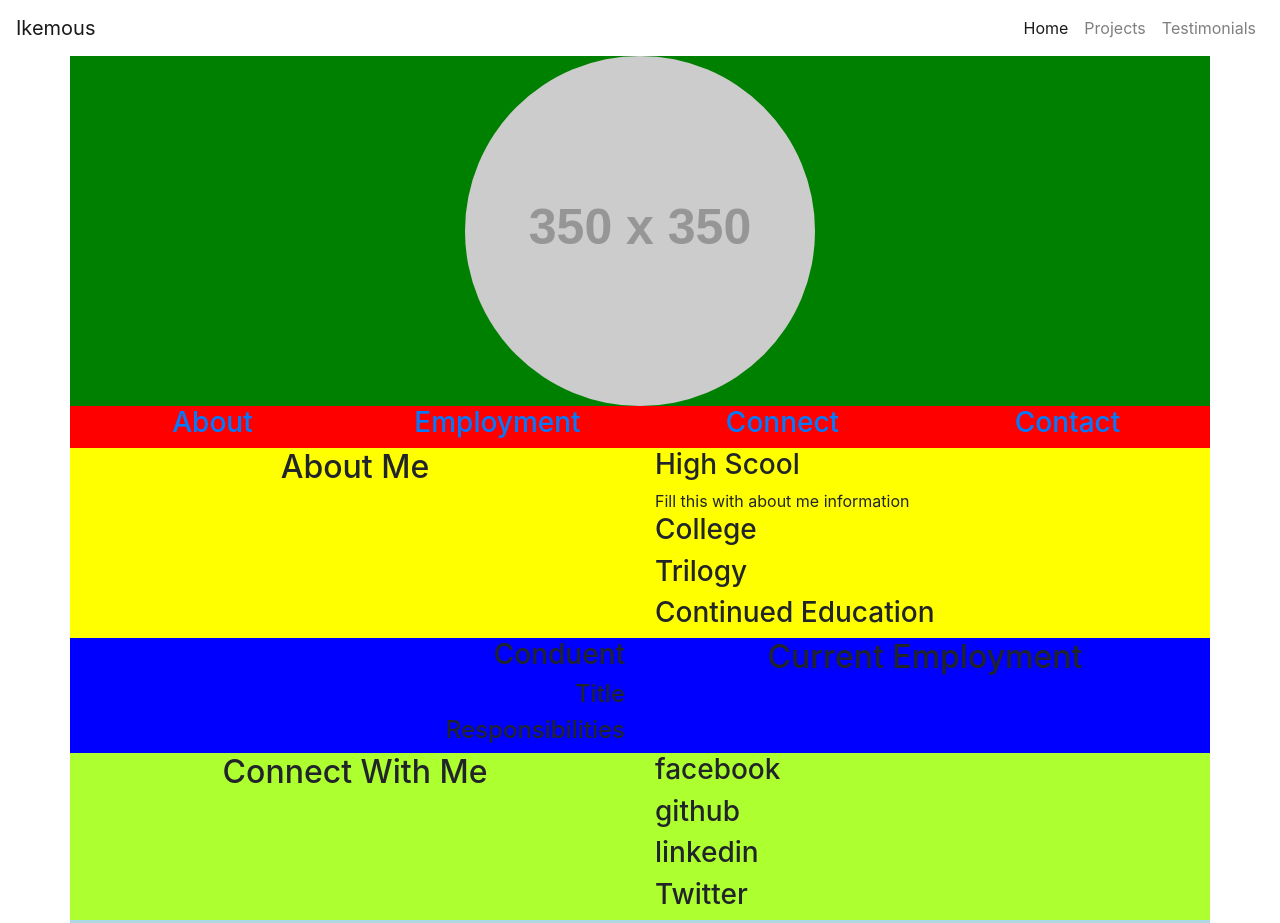
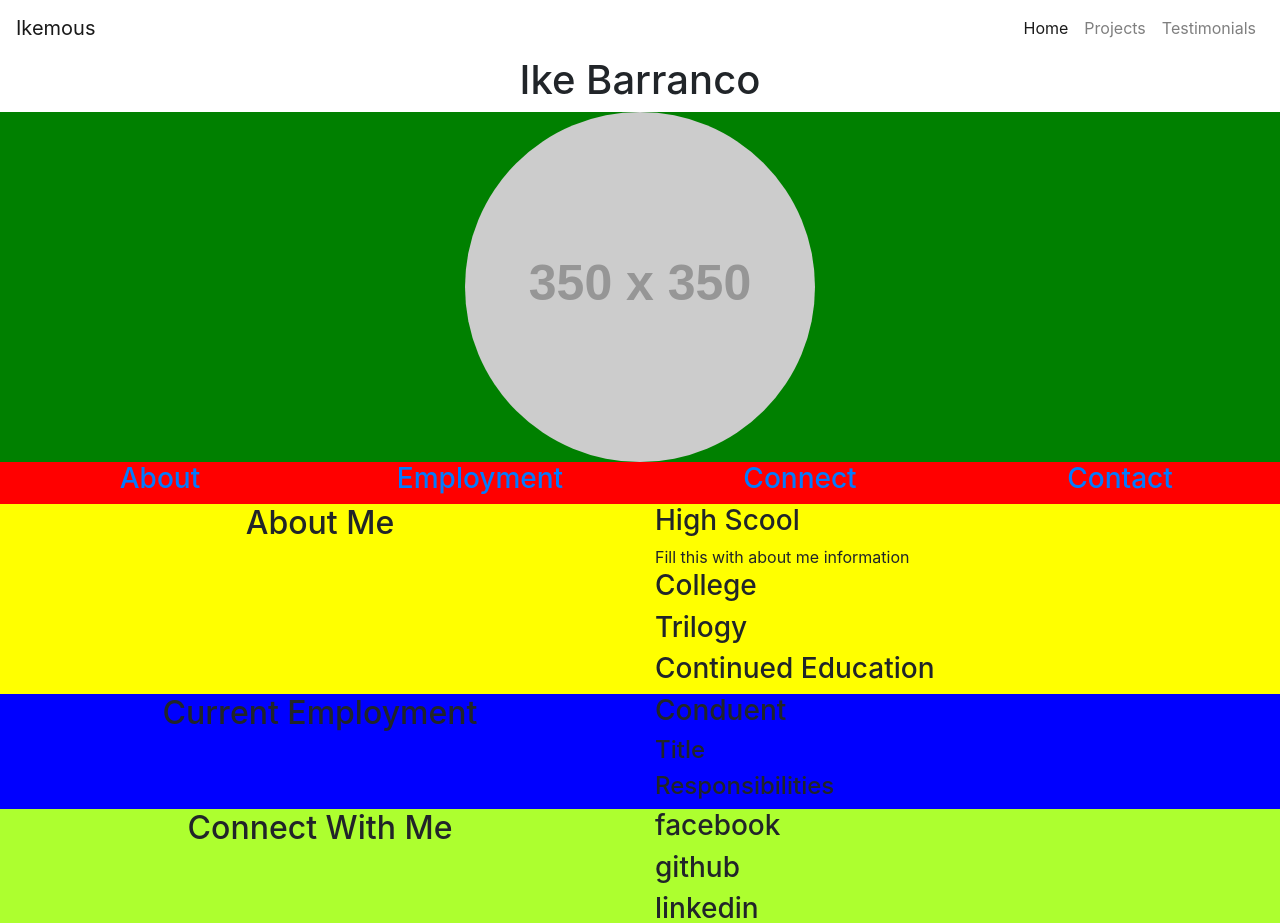
Before and after one commit to ikemous/portfolio, a React (Create React App) app in the folder client/: page / in a window 1280 px wide. Shown: the top 923 px of the page. Built offline with nearby package versions, Linux system fonts and the light colour scheme.

Commit message:
reformated home page

```diff
--- a/client/src/pages/HomePage.tsx
+++ b/client/src/pages/HomePage.tsx
@@ -1,10 +1,10 @@
 import React from "react";
-import { Link } from "react-router-dom"
 import { Col, Container, Image, Row } from "react-bootstrap";
 
 function HomePage() {
     return(
-        <Container>
+        <Container fluid>
+            <h1 className="text-center">Ike Barranco</h1>
             <Row style={{background:"green"}}>
                 <Image
                     style={{margin: "auto"}}
@@ -35,10 +35,10 @@ function HomePage() {
                 </Col>
             </Row>
             <Row style={{background: "yellow"}} id="about-me">
-                <Col className="text-center">
+                <Col xs={12} md={6} className="text-center">
                     <h2>About Me</h2>
                 </Col>
-                <Col  className="text-left">
+                <Col xs={12} md={6} className="text-left">
                     <h3>High Scool</h3>
                     Fill this with about me information
                     <h3>College</h3>
@@ -50,20 +50,20 @@ function HomePage() {
                 </Col>
             </Row>
             <Row style={{background: "blue"}} id="current-employment">
-                <Col className="text-right">
+                <Col xs={12} md={6} className="text-center">
+                    <h2>Current Employment</h2>
+                </Col>
+                <Col xs={12} md={6} className="text-left">
                     <h3>Conduent</h3>
                     <h4>Title</h4>
                     <h4>Responsibilities</h4>
                 </Col>
-                <Col className="text-center">
-                    <h2>Current Employment</h2>
-                </Col>
             </Row>
             <Row style={{background: "greenyellow"}} id="connect-with-me">
-                <Col className="text-center">
+                <Col xs={12} md={6} className="text-center">
                     <h2>Connect With Me</h2>
                 </Col>
-                <Col className="text-left">
+                <Col xs={12} md={6} className="text-left">
                     <h3>facebook</h3>
                     <h3>github</h3>
                     <h3>linkedin</h3>
@@ -71,11 +71,11 @@ function HomePage() {
                 </Col>
             </Row>
             <Row style={{background: "lightblue"}} id="contact-me">
-                <Col className="text-right">
+                <Col xs={12} md={6} className="text-center">
+                    <h2>Contact Me</h2>
+                </Col>
+                <Col xs={12} md={6} className="text-left">
                     Fill with information
-                </Col>
-                <Col className="text-center">
-                    <h2>Contact Me</h2>
                 </Col>
             </Row>
         </Container>
```
